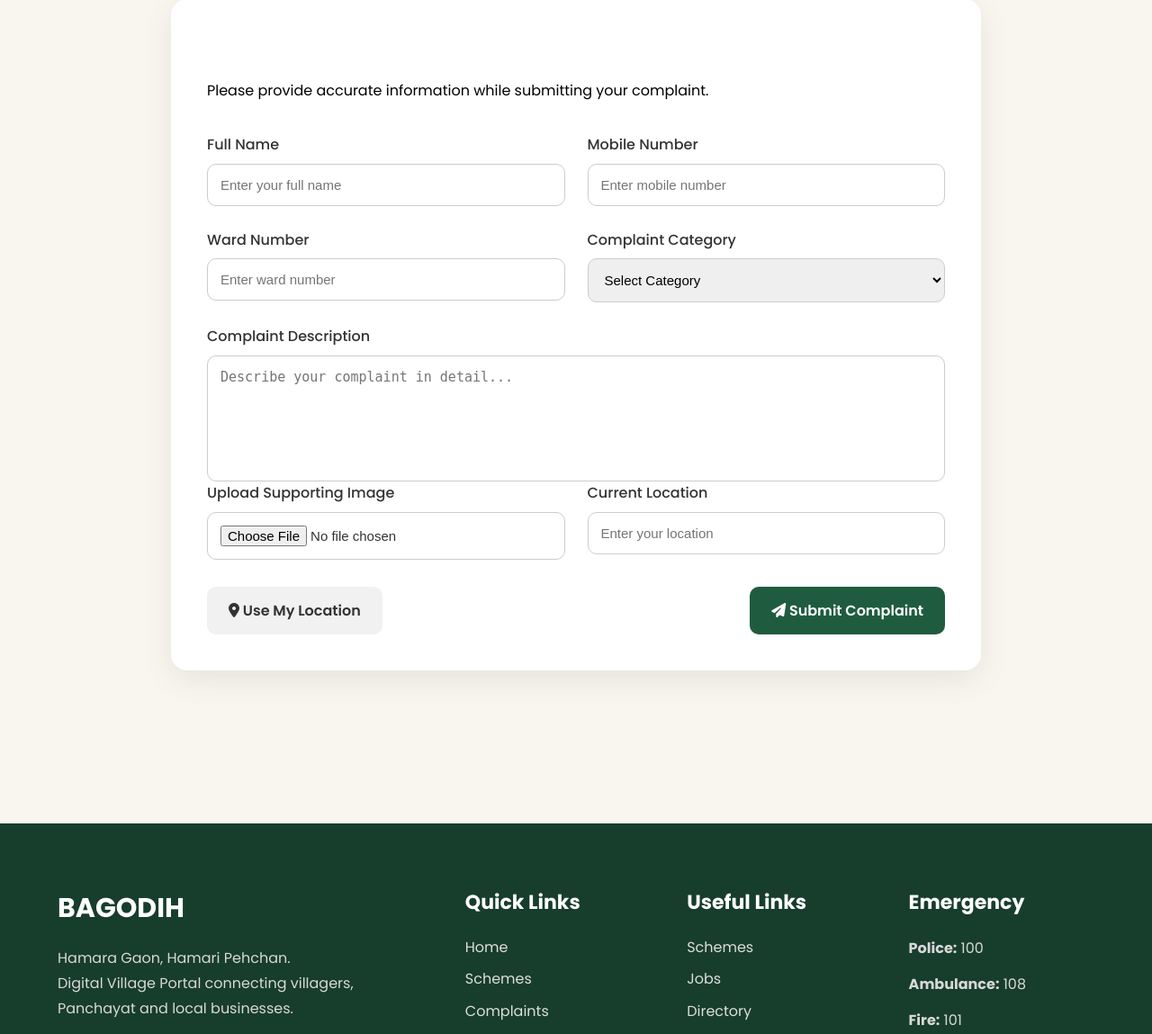
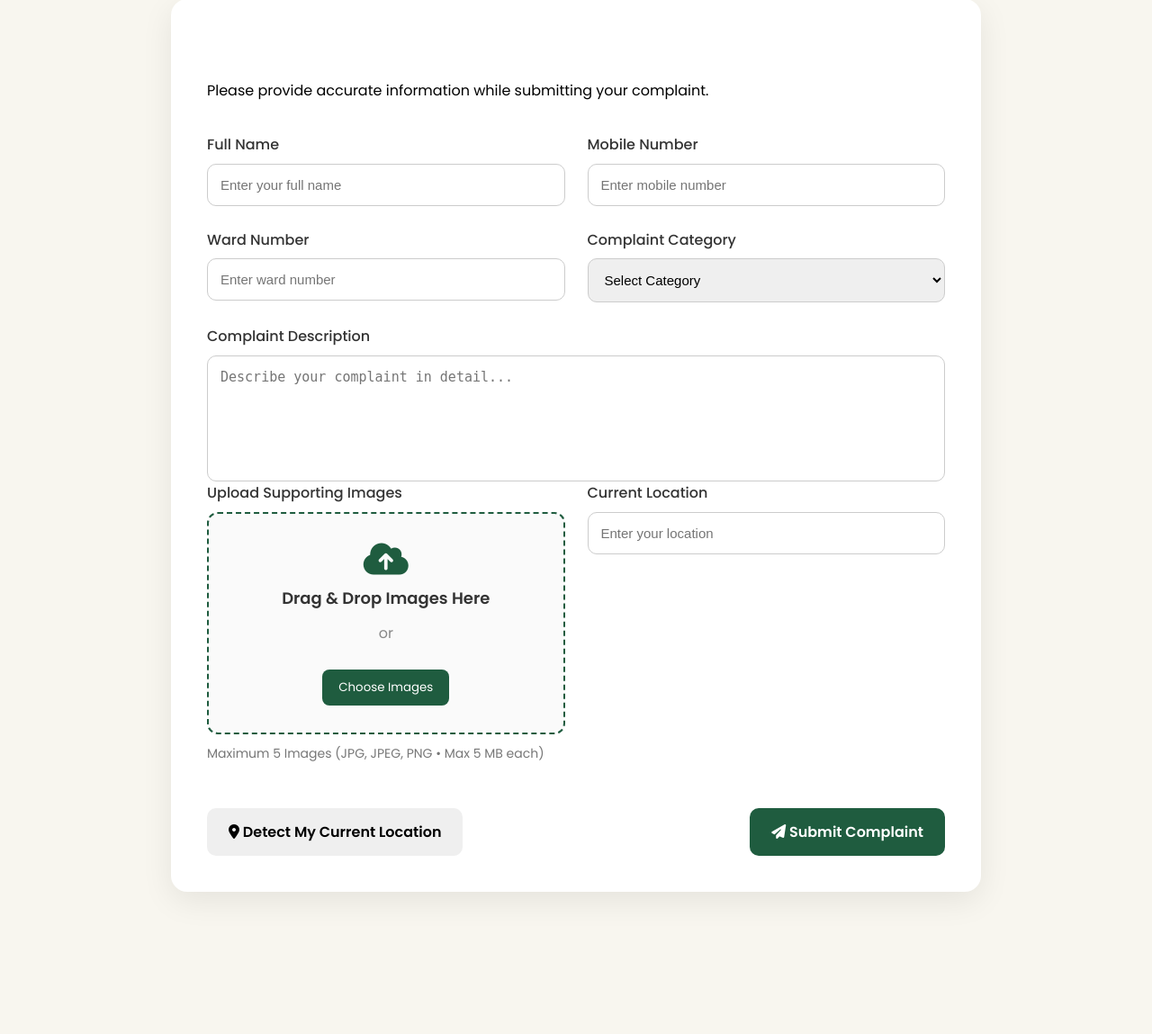
Before and after one commit to keerthi-jwalkar/bagodih-village-portal, a Django app: page /complaints/submit/ in a window 1280 px wide. Shown: the part 398-1547 px from the top of the page at 90% size. Run offline with Django 5.2, Linux system fonts and the light colour scheme.

Commit message:
update complains pages

```diff
--- a/complaints/views.py
+++ b/complaints/views.py
@@ -1,27 +1,39 @@
 from django.shortcuts import render, redirect
-from .models import Complaint
+from .models import Complaint, ComplaintImage
+
 
 def submit_complaint(request):
 
     if request.method == "POST":
-        print("POST RECEIVED")
 
         complaint = Complaint.objects.create(
+
             name=request.POST.get("name"),
             mobile=request.POST.get("mobile"),
             ward=request.POST.get("ward"),
             category=request.POST.get("category"),
             description=request.POST.get("description"),
             location=request.POST.get("location"),
-            image=request.FILES.get("image"),
         )
 
-        print("Complaint Saved:", complaint.id)
+        # Multiple Images Save
+        images = request.FILES.getlist("images")
+
+        for image in images:
+            ComplaintImage.objects.create(
+                complaint=complaint,
+                image=image,
+            )
 
         return render(
-    request,
-    "complaints/complaint_successfully.html",
-    {"complaint": complaint}
-)
+            request,
+            "complaints/complaint_successfully.html",
+            {
+                "complaint": complaint
+            }
+        )
 
-    return render(request, "complaints/submit_complaint.html")
+    return render(
+        request,
+        "complaints/submit_complaint.html"
+    )
--- a/static/css/complaint.js
+++ /dev/null
@@ -1,47 +0,0 @@
-document.addEventListener("DOMContentLoaded", function () {
-
-    const form = document.getElementById("complaintForm");
-    const imageInput = document.getElementById("image");
-    const fileName = document.getElementById("file-name");
-
-    // Show selected image name
-    imageInput.addEventListener("change", function () {
-
-        if (this.files.length > 0) {
-            fileName.textContent = this.files[0].name;
-        } else {
-            fileName.textContent = "No file selected";
-        }
-
-    });
-
-    // Form validation
-    form.addEventListener("submit", function (e) {
-
-        const name = document.getElementById("name").value.trim();
-        const mobile = document.getElementById("mobile").value.trim();
-        const ward = document.getElementById("ward").value.trim();
-        const category = document.getElementById("category").value;
-        const description = document.getElementById("description").value.trim();
-
-        if (
-            name === "" ||
-            mobile === "" ||
-            ward === "" ||
-            category === "" ||
-            description === ""
-        ) {
-            alert("Please fill all required fields.");
-            e.preventDefault();
-            return;
-        }
-
-        if (!/^[0-9]{10}$/.test(mobile)) {
-            alert("Please enter a valid 10-digit mobile number.");
-            e.preventDefault();
-            return;
-        }
-
-    });
-
-});
--- a/static/css/complaints.css
+++ b/static/css/complaints.css
@@ -183,21 +183,126 @@ textarea{
    Image Preview
 =========================== */
 
-.preview-box{
-    width:100%;
-    margin:25px 0;
+/* ===========================
+   Upload Box
+=========================== */
+
+.upload-box{
+
+    border:2px dashed #1f5c3f;
+    border-radius:15px;
+    padding:35px;
     text-align:center;
+    cursor:pointer;
+    transition:.3s;
+    background:#f9fffb;
+
 }
 
-.preview-box img{
-    width:220px;
-    height:220px;
+.upload-box:hover{
+
+    background:#eefcf3;
+
+}
+
+.upload-box i{
+
+    font-size:45px;
+    color:#1f5c3f;
+    margin-bottom:15px;
+
+}
+
+.upload-box p{
+
+    font-size:18px;
+    font-weight:600;
+
+}
+
+.upload-box span{
+
+    display:block;
+    margin:12px 0;
+    color:#888;
+
+}
+
+#chooseBtn{
+
+    background:#1f5c3f;
+    color:white;
+    border:none;
+    padding:12px 22px;
+    border-radius:10px;
+    cursor:pointer;
+
+}
+
+#chooseBtn:hover{
+
+    background:#17452f;
+
+}
+
+.upload-note{
+
+    margin-top:10px;
+    font-size:13px;
+    color:#666;
+
+}
+
+/* ===========================
+   Image Preview
+=========================== */
+
+#preview-container{
+
+    display:flex;
+    flex-wrap:wrap;
+    gap:15px;
+    margin-top:20px;
+
+}
+
+.preview-card{
+
+    width:150px;
+    position:relative;
+
+}
+
+.preview-card img{
+
+    width:150px;
+    height:150px;
+    object-fit:cover;
     border-radius:12px;
-    border:2px dashed #bdbdbd;
-    object-fit:cover;
-    display:none;
-    margin:auto;
-    padding:5px;
+    border:2px solid #ddd;
+
+}
+
+.remove-btn{
+
+    position:absolute;
+    top:6px;
+    right:6px;
+    width:28px;
+    height:28px;
+    border:none;
+    border-radius:50%;
+    background:red;
+    color:white;
+    cursor:pointer;
+    font-size:15px;
+
+}
+
+.remove-btn:hover{
+
+    background:darkred;
+
 }
 
 /* ===========================
@@ -452,3 +557,70 @@ textarea{
         height:170px;
     }
 }
+.upload-box{
+    border:2px dashed #1f5c3f;
+    border-radius:12px;
+    padding:30px;
+    text-align:center;
+    cursor:pointer;
+    background:#fafafa;
+}
+
+.upload-box.drag{
+    background:#eaf7ef;
+}
+
+.upload-box i{
+    font-size:40px;
+    color:#1f5c3f;
+    margin-bottom:10px;
+}
+
+#chooseBtn{
+    margin-top:15px;
+    background:#1f5c3f;
+    color:#fff;
+    border:none;
+    padding:10px 18px;
+    border-radius:8px;
+    cursor:pointer;
+}
+
+#preview-container{
+    display:flex;
+    flex-wrap:wrap;
+    gap:15px;
+    margin-top:20px;
+}
+
+.preview-card{
+    position:relative;
+}
+
+.preview-card img{
+    width:120px;
+    height:120px;
+    object-fit:cover;
+    border-radius:10px;
+    border:2px solid #ddd;
+}
+
+.remove-btn{
+    position:absolute;
+    top:-8px;
+    right:-8px;
+    width:25px;
+    height:25px;
+    border:none;
+    border-radius:50%;
+    background:red;
+    color:white;
+    cursor:pointer;
+    font-size:14px;
+}
+
+.upload-note{
+    margin-top:10px;
+    color:#777;
+    font-size:14px;
+}
--- /dev/null
+++ b/static/js/complaint.js
@@ -0,0 +1,230 @@
+document.addEventListener("DOMContentLoaded", function () {
+
+    const form = document.getElementById("complaintForm");
+
+    const uploadBox = document.getElementById("uploadBox");
+
+    const chooseBtn = document.getElementById("chooseBtn");
+
+    const imageInput = document.getElementById("images");
+
+    const previewContainer = document.getElementById("preview-container");
+
+    let selectedFiles = [];
+
+
+
+    // ==========================
+    // Open File Picker
+    // ==========================
+
+    chooseBtn.addEventListener("click", function () {
+
+        imageInput.click();
+
+    });
+
+
+
+    // ==========================
+    // File Selection
+    // ==========================
+
+    imageInput.addEventListener("change", function () {
+
+        addFiles(this.files);
+
+    });
+
+
+
+    // ==========================
+    // Drag & Drop
+    // ==========================
+
+    uploadBox.addEventListener("dragover", function (e) {
+
+        e.preventDefault();
+
+        uploadBox.classList.add("drag");
+
+    });
+
+    uploadBox.addEventListener("dragleave", function () {
+
+        uploadBox.classList.remove("drag");
+
+    });
+
+    uploadBox.addEventListener("drop", function (e) {
+
+        e.preventDefault();
+
+        uploadBox.classList.remove("drag");
+
+        addFiles(e.dataTransfer.files);
+
+    });
+
+
+
+    // ==========================
+    // Add Files
+    // ==========================
+
+    function addFiles(files) {
+
+        for (let file of files) {
+
+            if (selectedFiles.length >= 5) {
+
+                alert("Maximum 5 images allowed.");
+
+                break;
+
+            }
+
+            if (!file.type.match("image/jpeg") &&
+                !file.type.match("image/png")) {
+
+                alert(file.name + " is not a JPG or PNG image.");
+
+                continue;
+
+            }
+
+            if (file.size > 5 * 1024 * 1024) {
+
+                alert(file.name + " is larger than 5 MB.");
+
+                continue;
+
+            }
+
+            selectedFiles.push(file);
+
+        }
+
+        updatePreview();
+
+    }
+
+
+
+    // ==========================
+    // Preview Images
+    // ==========================
+
+    function updatePreview() {
+
+        previewContainer.innerHTML = "";
+
+        selectedFiles.forEach(function (file, index) {
+
+            const reader = new FileReader();
+
+            reader.onload = function (e) {
+
+                const card = document.createElement("div");
+
+                card.className = "preview-card";
+
+
+
+                card.innerHTML = `
+
+                    <img src="${e.target.result}">
+
+                    <button type="button"
+                            class="remove-btn"
+                            data-index="${index}">
+                        ✖
+                    </button>
+
+                `;
+
+                previewContainer.appendChild(card);
+
+            };
+
+            reader.readAsDataURL(file);
+
+        });
+
+        updateInputFiles();
+
+    }
+
+
+
+   // ==========================
+// Remove Image
+// ==========================
+
+previewContainer.addEventListener("click", function (e) {
+
+    if (e.target.classList.contains("remove-btn")) {
+
+        const index = e.target.dataset.index;
+
+        selectedFiles.splice(index, 1);
+
+        updatePreview();
+
+    }
+
+});
+
+
+// ==========================
+// Update File Input
+// ==========================
+
+function updateInputFiles() {
+
+    const dataTransfer = new DataTransfer();
+
+    selectedFiles.forEach(function (file) {
+
+        dataTransfer.items.add(file);
+
+    });
+
+    imageInput.files = dataTransfer.files;
+
+}
+
+
+// ==========================
+// Form Validation
+// ==========================
+
+form.addEventListener("submit", function (e) {
+
+    const name = document.getElementById("name").value.trim();
+    const mobile = document.getElementById("mobile").value.trim();
+    const ward = document.getElementById("ward").value.trim();
+    const category = document.getElementById("category").value;
+    const description = document.getElementById("description").value.trim();
+
+    if (
+        name === "" ||
+        mobile === "" ||
+        ward === "" ||
+        category === "" ||
+        description === ""
+    ) {
+        alert("Please fill all required fields.");
+        e.preventDefault();
+        return;
+    }
+
+        if (!/^[0-9]{10}$/.test(mobile)) {
+        alert("Please enter a valid 10-digit mobile number.");
+        e.preventDefault();
+        return;
+    }
+
+});
+
+});
--- a/templates/complaints/submit_complaint.html
+++ b/templates/complaints/submit_complaint.html
@@ -32,9 +32,6 @@
 
 <body>
 
-    <!-- Header -->
-
-     <body>
 <a class="skip-link" href="#main-content">
     Skip to Main Content
 </a>
@@ -135,7 +132,8 @@
 
             </p>
 
-           <form method="POST" enctype="multipart/form-data">
+           <form id="complaintForm" method="POST" enctype="multipart/form-data">
+
             {% csrf_token %}
 
                 <div class="row">
@@ -145,9 +143,15 @@
                         <label>Full Name</label>
 
                         <input
+
                         type="text"
+
+                        id="name"
+
                         name="name"
+
                         placeholder="Enter your full name"
+
                         required>
 
                     </div>
@@ -157,12 +161,18 @@
                         <label>Mobile Number</label>
 
                         <input
+
                         type="text"
+
+                        id="mobile"
+
                         name="mobile"
+
                         maxlength="10"
+
                         placeholder="Enter mobile number"
+
                         required>
-
                     </div>
 
                 </div>
@@ -175,6 +185,7 @@
 
                         <input
                             type="text"
+                            id="ward"
                             name="ward"
                             placeholder="Enter ward number"
                             required>
@@ -186,7 +197,11 @@
                         <label>Complaint Category</label>
 
                         <select
+
+                        id="category"
+
                         name="category"
+
                         required>
 
                             <option value="">Select Category</option>
@@ -211,24 +226,58 @@
                     <label>Complaint Description</label>
 
                     <textarea
+
+                    id="description"
+
                     name="description"
+
                     rows="6"
+
                     placeholder="Describe your complaint in detail..."
+
                     required></textarea>
-
                 </div>
 
                 <div class="row">
 
                     <div class="input-box">
 
-                        <label>Upload Supporting Image</label>
+                       <label>Upload Supporting Images</label>
+
+<div class="upload-box" id="uploadBox">
+
+    <i class="fa-solid fa-cloud-arrow-up"></i>
+
+    <p>Drag & Drop Images Here</p>
+
+    <span>or</span>
 
     <input
         type="file"
-                            name="image"
-                            id="imageInput"
-                            accept="image/*">
+        id="images"
+        name="images"
+        accept=".jpg,.jpeg,.png,image/jpeg,image/png"
+        multiple
+        hidden>
+
+    <button
+        type="button"
+        id="chooseBtn">
+
+        Choose Images
+
+    </button>
+
+</div>
+
+<p class="upload-note">
+Maximum 5 Images (JPG, JPEG, PNG • Max 5 MB each)
+</p>
+
+
+                        <div id="preview-container"></div>
+
+
 
                     </div>
 
@@ -237,34 +286,28 @@
                         <label>Current Location</label>
 
                         <input
+
                         type="text"
+
+                        id="location"
+
                         name="location"
-                            id="location"
-                            placeholder="Enter your location">
+
+                        placeholder="Enter your location"
+
+                        >
 
                     </div>
 
                 </div>
 
-                <div class="preview-box">
 
-                    <img
-                        id="previewImage"
-                        src=""
-                        alt="Image Preview">
-
-                </div>
 
                 <div class="button-group">
 
-                    <button
-                        type="button"
-                        id="locationBtn">
-
+                    <button type="button" id="detect-location">
     <i class="fa-solid fa-location-dot"></i>
-
-                        Use My Location
-
+    Detect My Current Location
 </button>
 
                     <button
@@ -284,7 +327,7 @@
         </div>
 
     </section>
-<script src="{% static 'css/complaint.js' %}"></script>
+<script src="{% static 'js/complaint.js' %}"></script>
 
 <footer class="footer">
 
@@ -389,6 +432,38 @@
     <i class="fa-solid fa-arrow-up"></i>
 
 </button>
+<script>
+const detectBtn = document.getElementById("detect-location");
+const locationInput = document.getElementById("location");
+
+detectBtn.addEventListener("click", function () {
+
+    if (!navigator.geolocation) {
+        alert("Geolocation is not supported by your browser.");
+        return;
+    }
+
+    navigator.geolocation.getCurrentPosition(
+        async function(position) {
+
+            const lat = position.coords.latitude;
+            const lon = position.coords.longitude;
+
+            const response = await fetch(
+                `https://nominatim.openstreetmap.org/reverse?format=json&lat=${lat}&lon=${lon}`
+            );
+
+            const data = await response.json();
+
+            locationInput.value = data.display_name;
+        },
+
+        function(error) {
+            alert("Unable to detect location.");
+        }
+    );
+});
+</script>
 
 </body>
 
--- a/templates/index.html
+++ b/templates/index.html
@@ -143,7 +143,7 @@
 <section class="hero">
 
         <span class="location">
-            Bagodih Gram Panchayat, Jharkhand
+            Bagodih , Jharkhand
         </span>
 
         <h1>Apna Gaon, Digital Gaon</h1>
```
Also changed, not shown: complaints/admin.py (+18 -1 lines), complaints/models.py (+18 -0 lines), complaints/migrations/0003_complaintimage.py (added), complaints/screencapture-127-0-0-1-8000-admin-2026-07-23-21_05_20.png (deleted), complaints/screencapture-127-0-0-1-8000-admin-2026-07-23-21_05_20_YE8ruIa.png (deleted), complaints/screencapture-127-0-0-1-8000-complaints-submit-2026-07-24-21_04_36.png (added), db.sqlite3. Lines whose indentation alone changed are shown as unchanged.
